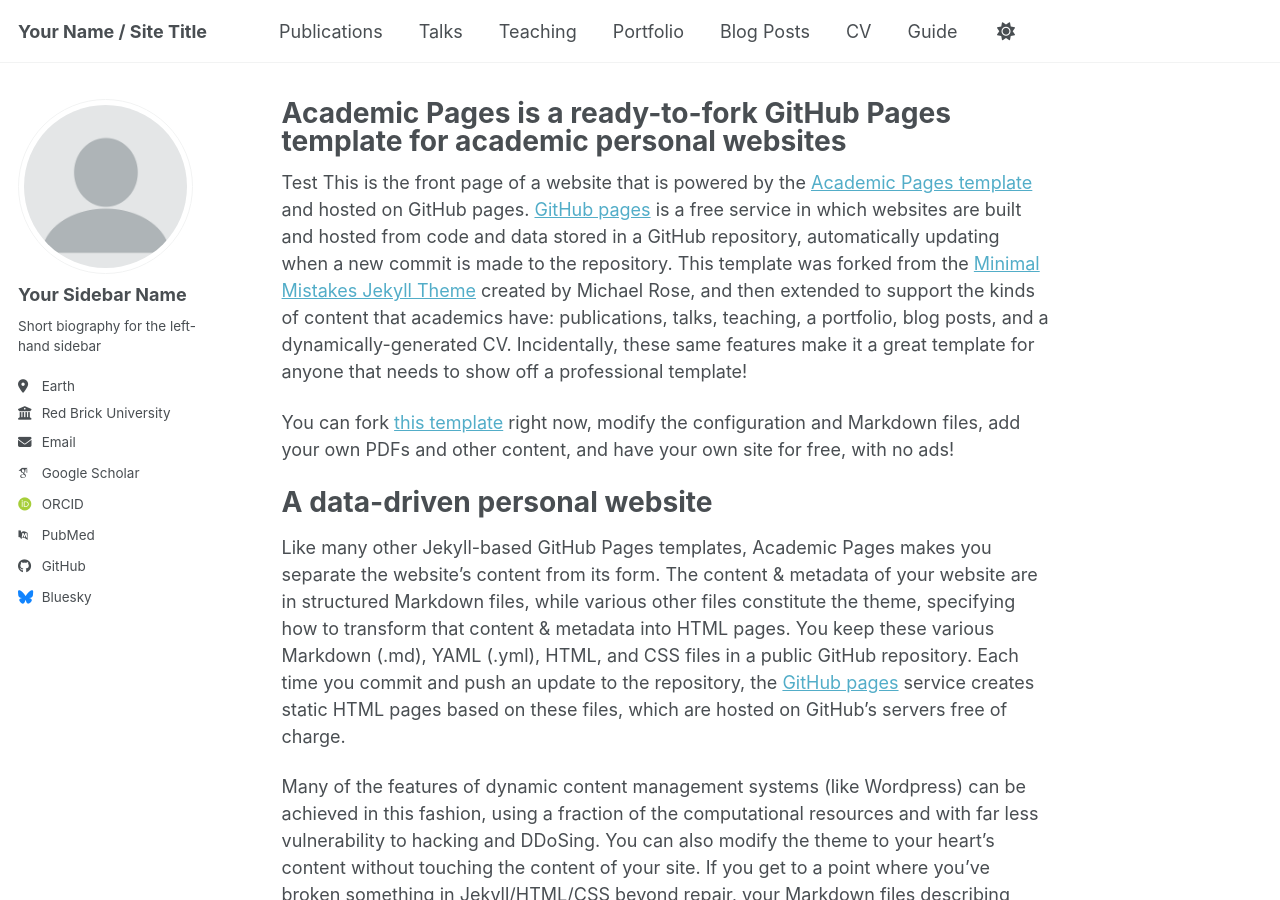
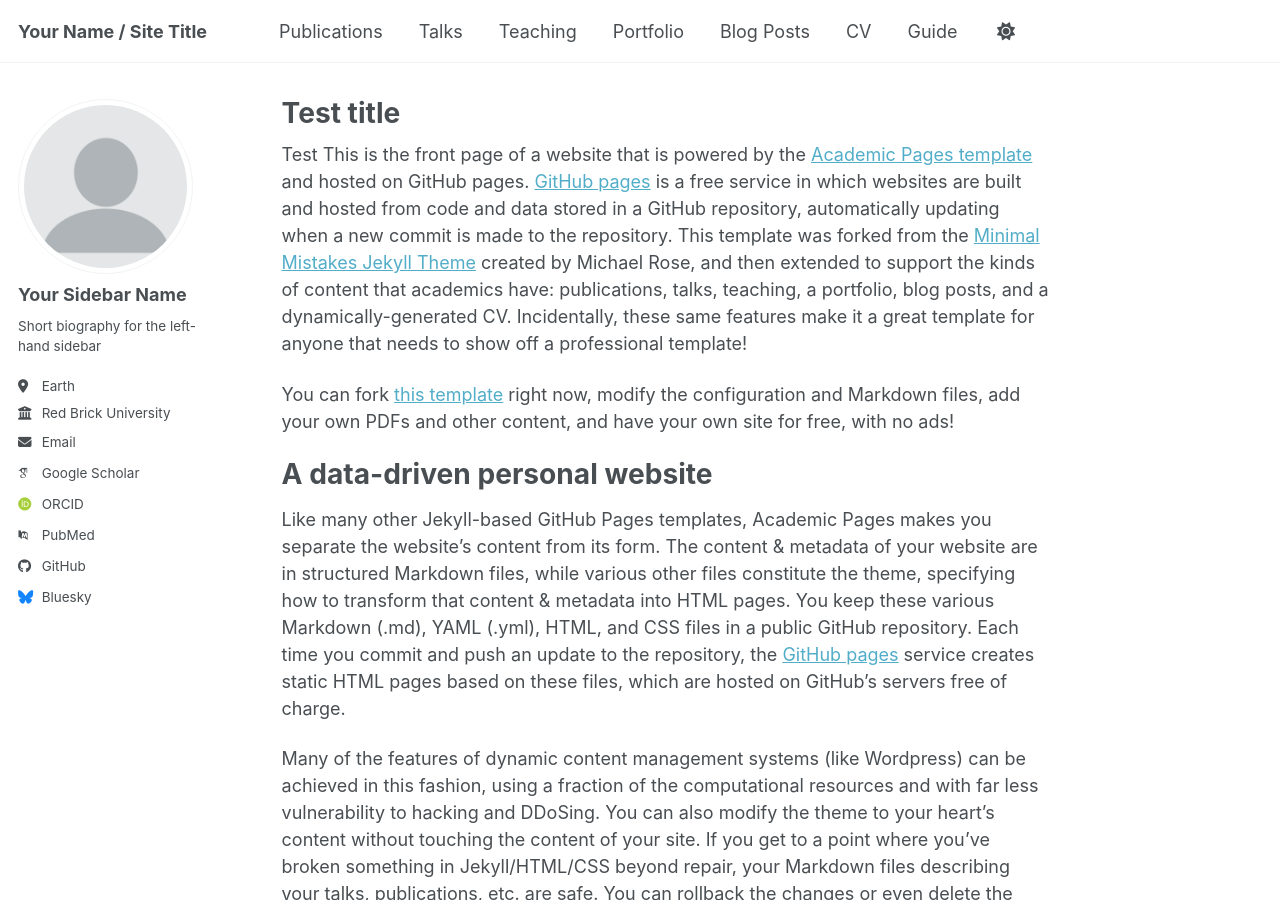
Before and after one commit to qilin-zhou/qilin-zhou.github.io, a Jekyll site: the page built from _pages/about.md, in a window 1280 px wide and 900 px high. Built offline with Jekyll 4.4.1, drawn with Linux system fonts in a browser that asks for light colours; some web fonts are replaced; a script bundle is joined from its source files by our own code; library files that are not in the unit come from our copies.

Commit message:
Update about.md

```diff
--- a/_pages/about.md
+++ b/_pages/about.md
@@ -1,6 +1,6 @@
 ---
 permalink: /
-title: "Academic Pages is a ready-to-fork GitHub Pages template for academic personal websites"
+title: "Test title"
 author_profile: true
 redirect_from:
   - /about/
```
